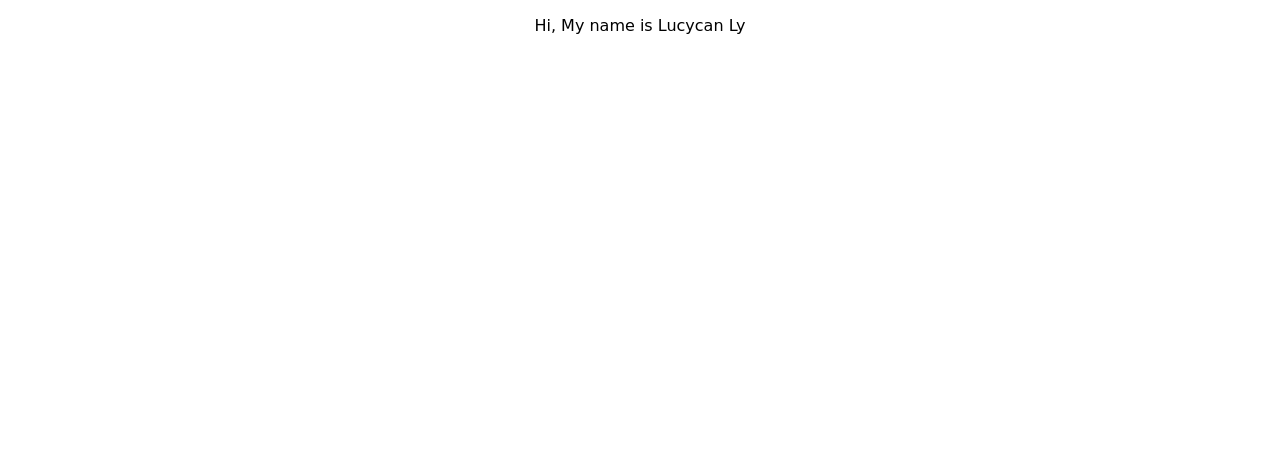
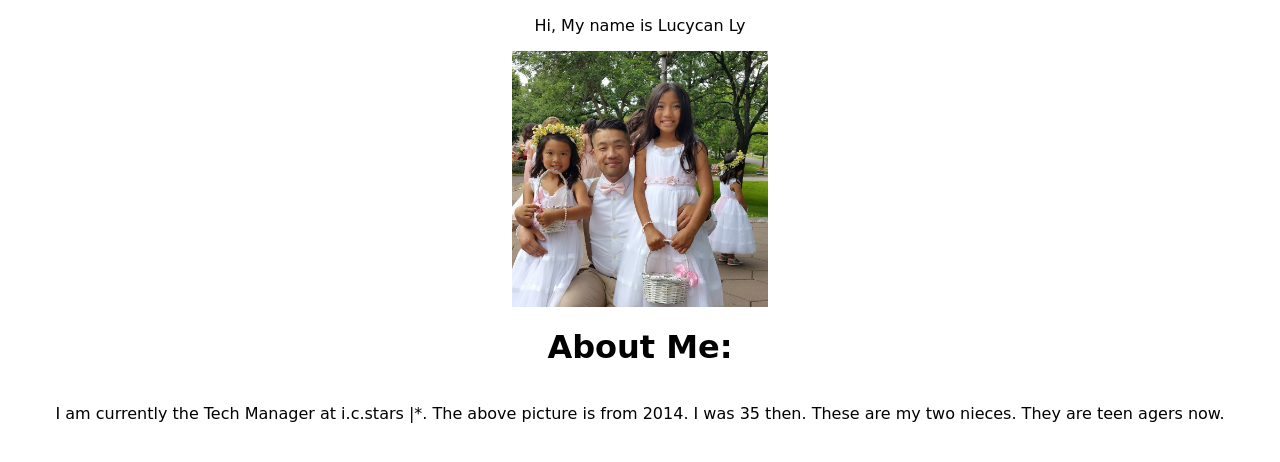
Before and after one commit to looSeeCan2/AboutMe, a plain HTML site: page index.html in a window 1280 px wide. Drawn offline with Linux system fonts and the light colour scheme.

Commit message:
Day 2 final
this is my set up for day 2. the comments are what I should teach/add for Day 2 (actually class 2 since there could be more classes in one day)

```diff
--- a/index.css
+++ b/index.css
@@ -15,6 +15,7 @@ footer {
   height: 100%;
 }
 
-/* img {
+/* img */
+img {
   width: 20%;
-} */
+}
--- a/index.html
+++ b/index.html
@@ -10,13 +10,18 @@
   <body>
     <header>
       <p>Hi, My name is Lucycan Ly</p>
+      <img src="./assets/nieces.jpg" />
     </header>
 
     <main>
-    </imain>
+      <h1>About Me:</h1>
+      <p>
+        I am currently the Tech Manager at i.c.stars |*. The above picture is
+        from 2014. I was 35 then. These are my two nieces. They are teen agers
+        now.
+      </p>
+    </main>
 
-    <footer>
-
-    </footer>
+    <footer></footer>
   </body>
 </html>
```
